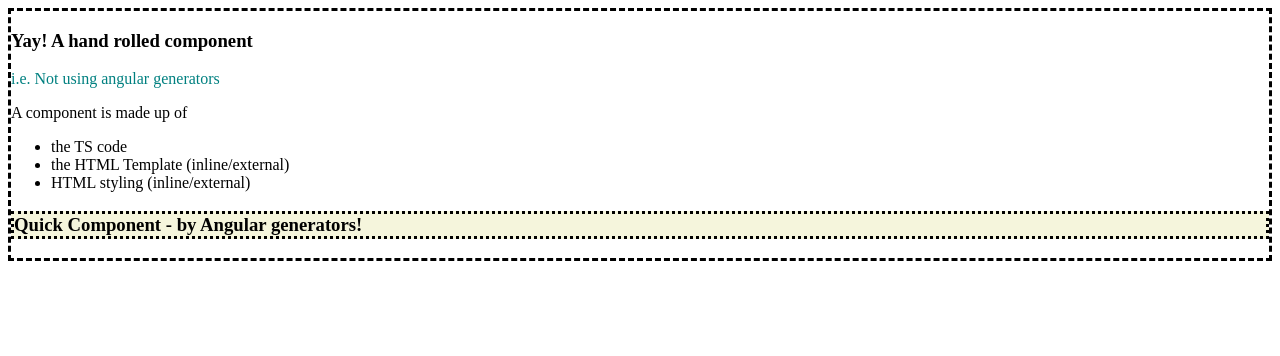
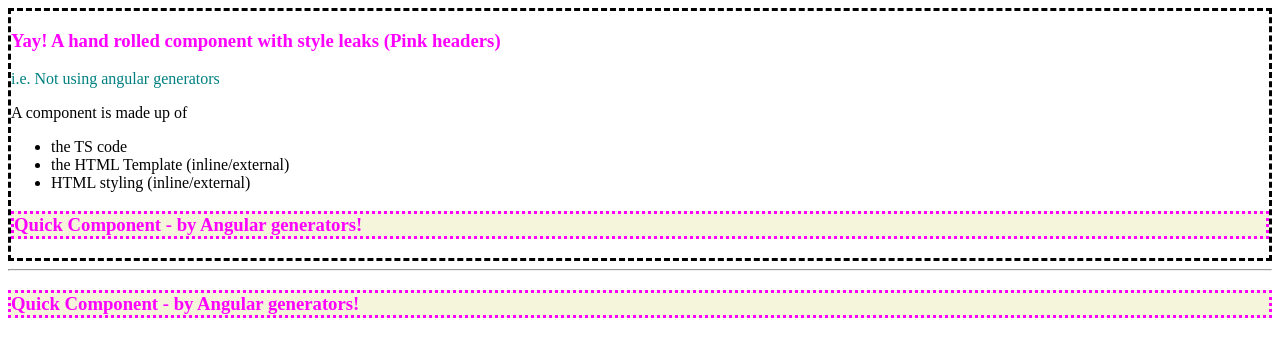
Before and after one commit to gishu/angular-trails, an Angular app: page / in a window 1280 px wide. Shown: the top 356 px of the page. Built offline with nearby package versions, Linux system fonts and the light colour scheme.

Commit message:
View Encapsulation

```diff
--- a/src/app/app.module.ts
+++ b/src/app/app.module.ts
@@ -3,16 +3,18 @@ import { BrowserModule } from '@angular/platform-browser';
 
 import { HandRolledComponent } from "./hand-rolled/hand-rolled.component";
 import { QuickComponent } from './quick/quick.component';
+import { MyUberComponent } from './my-uber/my-uber.component';
 
 @NgModule({
   declarations: [
     HandRolledComponent,
-    QuickComponent
+    QuickComponent,
+    MyUberComponent
   ],
   imports: [
     BrowserModule
   ],
   providers: [],
-  bootstrap: [HandRolledComponent]
+  bootstrap: [MyUberComponent]
 })
 export class AppModule { }
--- a/src/app/hand-rolled/hand-rolled.component.css
+++ b/src/app/hand-rolled/hand-rolled.component.css
@@ -4,3 +4,7 @@
 div.container {
   border-style: dashed;
 }
+
+h3 {
+  color: magenta;
+}
--- a/src/app/hand-rolled/hand-rolled.component.html
+++ b/src/app/hand-rolled/hand-rolled.component.html
@@ -1,5 +1,5 @@
 <div class="container">
-  <h3>Yay! A hand rolled component</h3>
+  <h3>Yay! A hand rolled component with style leaks (Pink headers)</h3>
   <div>
     <p class="highlight">i.e. Not using angular generators</p>
     A component is made up of
--- a/src/app/hand-rolled/hand-rolled.component.ts
+++ b/src/app/hand-rolled/hand-rolled.component.ts
@@ -1,9 +1,10 @@
-import {Component} from '@angular/core';
+import {Component, ViewEncapsulation} from '@angular/core';
 
 @Component({
     selector: 'mx-hand-rolled',
     templateUrl: './hand-rolled.component.html',
-    styleUrls: ['./hand-rolled.component.css']
+    styleUrls: ['./hand-rolled.component.css'],
+    encapsulation: ViewEncapsulation.None
 })
 export class HandRolledComponent{
 
--- /dev/null
+++ b/src/app/my-uber/my-uber.component.html
@@ -0,0 +1,6 @@
+<mx-hand-rolled>
+</mx-hand-rolled>
+
+<hr>
+
+<p mx-quick></p>
--- /dev/null
+++ b/src/app/my-uber/my-uber.component.ts
@@ -0,0 +1,16 @@
+import { Component, OnInit } from '@angular/core';
+
+@Component({
+  selector: 'mx-my-uber',
+  templateUrl: './my-uber.component.html',
+  styles: [
+  ]
+})
+export class MyUberComponent implements OnInit {
+
+  constructor() { }
+
+  ngOnInit(): void {
+  }
+
+}
--- a/src/index.html
+++ b/src/index.html
@@ -8,6 +8,6 @@
   <link rel="icon" type="image/x-icon" href="favicon.ico">
 </head>
 <body>
-  <mx-hand-rolled></mx-hand-rolled>
+  <mx-my-uber></mx-my-uber>
 </body>
 </html>
```
Also changed, not shown: 1 other file (tests, documents, lock files or other folders).
